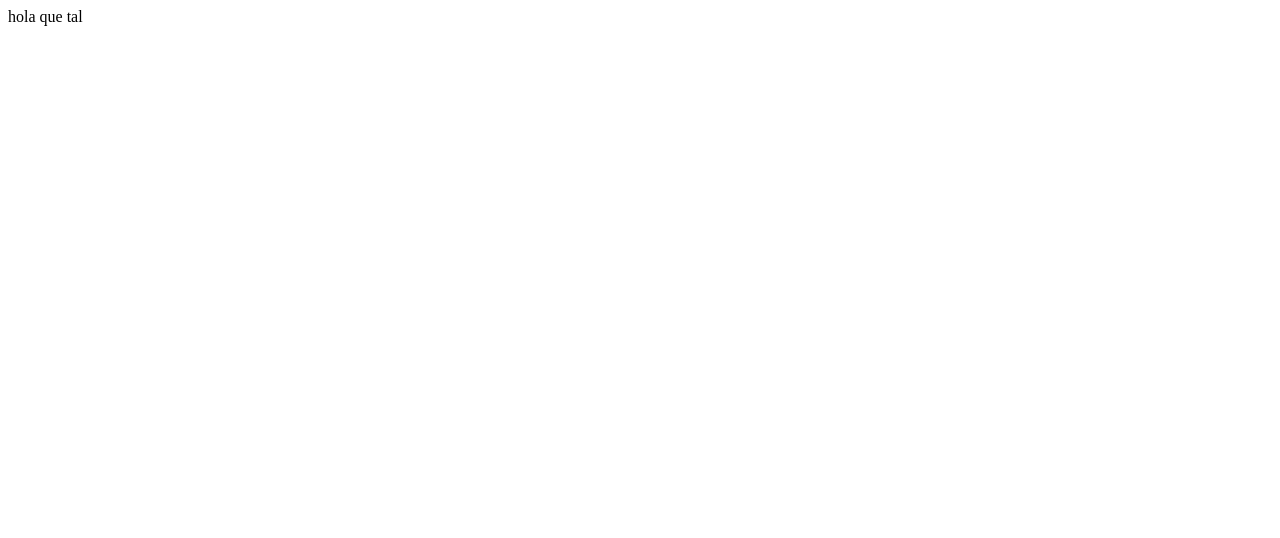
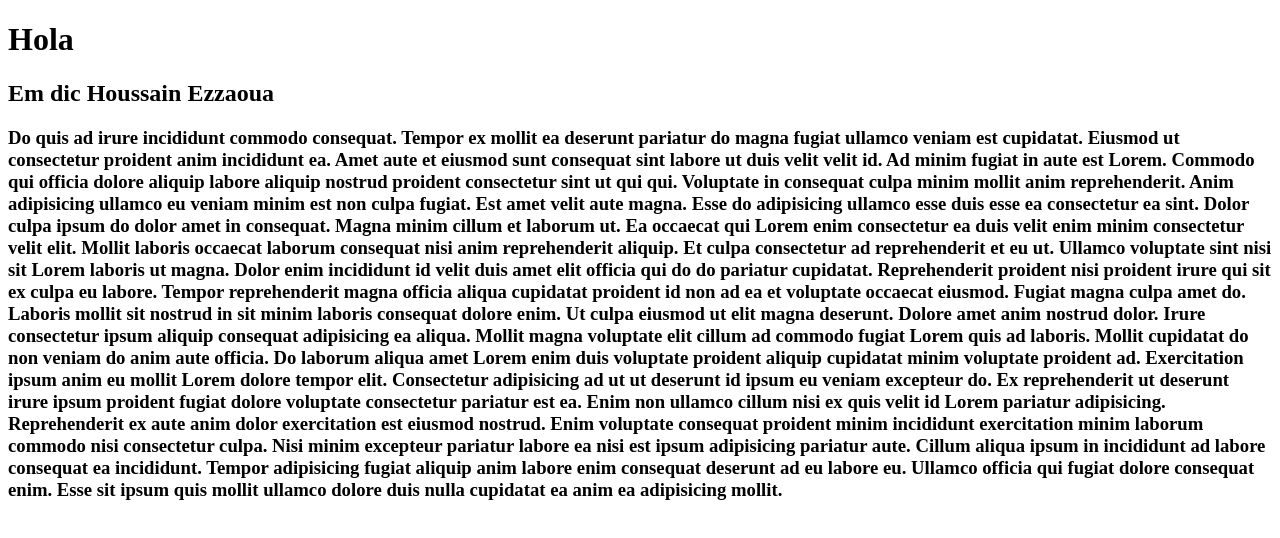
Before and after one commit to ElHoussaITStudent/WEB, a plain HTML site: page index.html in a window 1280 px wide. Drawn offline with Linux system fonts and the light colour scheme.

Commit message:
Update index.html

```diff
--- a/index.html
+++ b/index.html
@@ -3,9 +3,23 @@
 <head>
     <meta charset="UTF-8">
     <meta name="viewport" content="width=device-width, initial-scale=1.0">
-    <title>Document</title>
+    <title>Pagina web</title>
 </head>
 <body>
-    hola que tal
+<h1>Hola</h1>
+<h2>Em dic Houssain Ezzaoua</h2>
+<h3>Do quis ad irure incididunt commodo consequat. Tempor ex mollit ea deserunt pariatur do magna fugiat ullamco veniam est cupidatat. Eiusmod ut consectetur proident anim incididunt ea. Amet aute et eiusmod sunt consequat sint labore ut duis velit velit id. Ad minim fugiat in aute est Lorem. Commodo qui officia dolore aliquip labore aliquip nostrud proident consectetur sint ut qui qui. Voluptate in consequat culpa minim mollit anim reprehenderit.
+
+Anim adipisicing ullamco eu veniam minim est non culpa fugiat. Est amet velit aute magna. Esse do adipisicing ullamco esse duis esse ea consectetur ea sint. Dolor culpa ipsum do dolor amet in consequat. Magna minim cillum et laborum ut. Ea occaecat qui Lorem enim consectetur ea duis velit enim minim consectetur velit elit. Mollit laboris occaecat laborum consequat nisi anim reprehenderit aliquip.
+
+Et culpa consectetur ad reprehenderit et eu ut. Ullamco voluptate sint nisi sit Lorem laboris ut magna. Dolor enim incididunt id velit duis amet elit officia qui do do pariatur cupidatat. Reprehenderit proident nisi proident irure qui sit ex culpa eu labore. Tempor reprehenderit magna officia aliqua cupidatat proident id non ad ea et voluptate occaecat eiusmod. Fugiat magna culpa amet do. Laboris mollit sit nostrud in sit minim laboris consequat dolore enim.
+
+Ut culpa eiusmod ut elit magna deserunt. Dolore amet anim nostrud dolor. Irure consectetur ipsum aliquip consequat adipisicing ea aliqua.
+
+Mollit magna voluptate elit cillum ad commodo fugiat Lorem quis ad laboris. Mollit cupidatat do non veniam do anim aute officia. Do laborum aliqua amet Lorem enim duis voluptate proident aliquip cupidatat minim voluptate proident ad.
+
+Exercitation ipsum anim eu mollit Lorem dolore tempor elit. Consectetur adipisicing ad ut ut deserunt id ipsum eu veniam excepteur do. Ex reprehenderit ut deserunt irure ipsum proident fugiat dolore voluptate consectetur pariatur est ea. Enim non ullamco cillum nisi ex quis velit id Lorem pariatur adipisicing. Reprehenderit ex aute anim dolor exercitation est eiusmod nostrud.
+
+Enim voluptate consequat proident minim incididunt exercitation minim laborum commodo nisi consectetur culpa. Nisi minim excepteur pariatur labore ea nisi est ipsum adipisicing pariatur aute. Cillum aliqua ipsum in incididunt ad labore consequat ea incididunt. Tempor adipisicing fugiat aliquip anim labore enim consequat deserunt ad eu labore eu. Ullamco officia qui fugiat dolore consequat enim. Esse sit ipsum quis mollit ullamco dolore duis nulla cupidatat ea anim ea adipisicing mollit.</h3>
 </body>
 </html>
```
